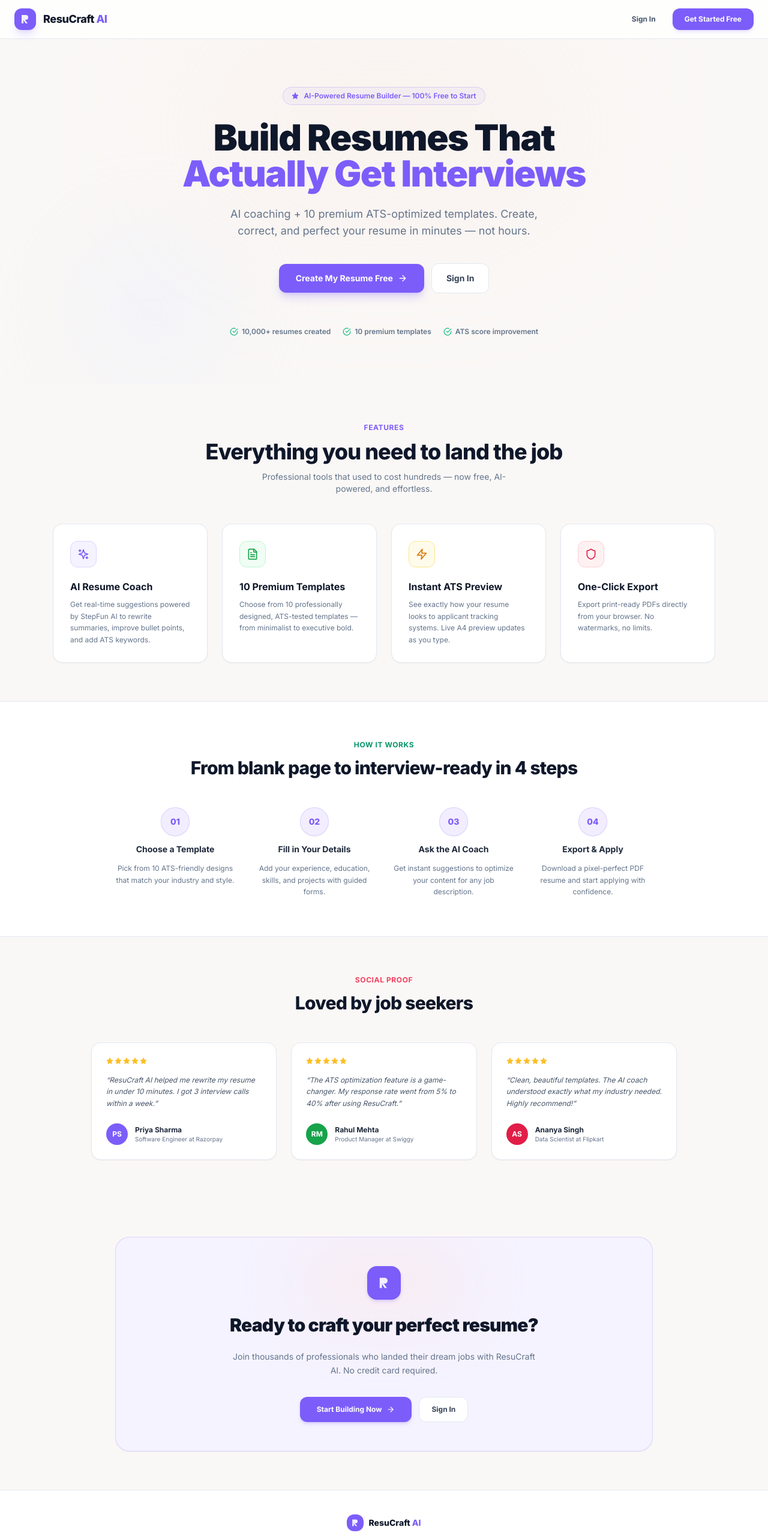
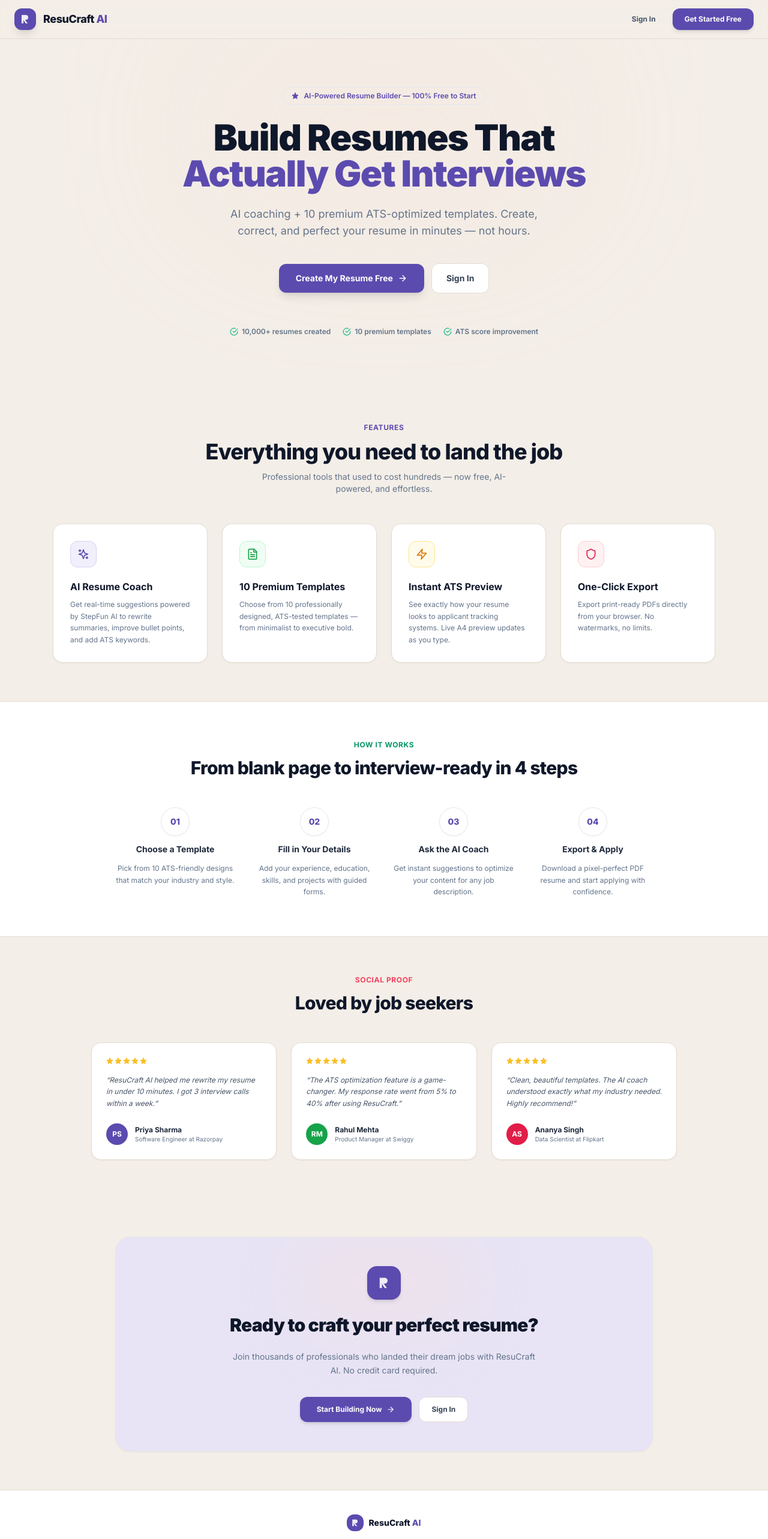
Before and after one commit to Dev-Anubhav/AIresumebuilder, a Next.js app in the folder apps/web/: page / in a window 1280 px wide. Shown: the top 2566 px of the page at 60% size. Built offline with nearby package versions, Linux system fonts and the light colour scheme.

Commit message:
style: refine theme to Warm Linen & Muted Lavender to reduce brightness

```diff
--- a/apps/web/src/app/globals.css
+++ b/apps/web/src/app/globals.css
@@ -4,25 +4,25 @@
 
 @layer base {
   :root {
-    --background: #faf8f6;
+    --background: #f3eee7;
     --foreground: #1e293b;
     --card: #ffffff;
     --card-foreground: #1e293b;
     --popover: #ffffff;
     --popover-foreground: #1e293b;
-    --primary: #7c5dfa;
+    --primary: #5c4baf;
     --primary-foreground: #ffffff;
-    --secondary: #e0e7ff;
-    --secondary-foreground: #4f46e5;
-    --muted: #f1f5f9;
-    --muted-foreground: #64748b;
+    --secondary: #e8e4f5;
+    --secondary-foreground: #483a93;
+    --muted: #e9e3da;
+    --muted-foreground: #6c6356;
     --accent: #ffdcd2;
     --accent-foreground: #832b13;
     --destructive: #fee2e2;
     --destructive-foreground: #991b1b;
-    --border: #e2e8f0;
-    --input: #f8fafc;
-    --ring: #7c5dfa;
+    --border: #e4dcd3;
+    --input: #f8f6f3;
+    --ring: #5c4baf;
     --radius: 0.75rem;
   }
 }
--- a/apps/web/src/app/page.tsx
+++ b/apps/web/src/app/page.tsx
@@ -13,9 +13,9 @@ const features = [
     icon: Sparkles,
     title: 'AI Resume Coach',
     desc: 'Get real-time suggestions powered by StepFun AI to rewrite summaries, improve bullet points, and add ATS keywords.',
-    bg: '#f5f3ff',
-    border: '#ddd6fe',
-    text: '#7c5dfa',
+    bg: '#f1effb',
+    border: '#d9d2f2',
+    text: '#5c4baf',
   },
   {
     icon: FileText,
@@ -49,8 +49,8 @@ const testimonials = [
     role: 'Software Engineer at Razorpay',
     quote: 'ResuCraft AI helped me rewrite my resume in under 10 minutes. I got 3 interview calls within a week.',
     initials: 'PS',
-    bg: '#f5f3ff',
-    color: '#7c5dfa',
+    bg: '#f1effb',
+    color: '#5c4baf',
   },
   {
     name: 'Rahul Mehta',
@@ -80,7 +80,7 @@ const steps = [
 export default function LandingPage() {
   return (
     <div
-      className="min-h-screen text-slate-800 bg-[#faf8f6]"
+      className="min-h-screen text-slate-800 bg-background"
       style={{
         fontFamily: "'Inter', system-ui, sans-serif",
       }}
@@ -97,19 +97,19 @@ export default function LandingPage() {
 
       {/* ── NAV ───────────────────────────────────────────────────────────── */}
       <nav
-        className="border-b border-[#e2e8f0] bg-white/80 backdrop-blur-md sticky top-0 z-50"
+        className="border-b border-border bg-card/80 backdrop-blur-md sticky top-0 z-50"
       >
         <div className="max-w-7xl mx-auto px-6 h-16 flex items-center justify-between">
           {/* Logo */}
           <div className="flex items-center gap-3">
-            <div className="w-9 h-9 rounded-xl bg-[#7c5dfa] flex items-center justify-center shadow-lg shadow-[#7c5dfa]/20">
+            <div className="w-9 h-9 rounded-xl bg-primary flex items-center justify-center shadow-lg shadow-primary/20">
               <svg width="20" height="20" viewBox="0 0 20 20" fill="none">
                 <path d="M4 3h7a4 4 0 0 1 0 8H4V3Z" fill="white" opacity="0.9" />
                 <path d="M4 11h5.5l4.5 6H11L7 11.2V17H4v-6Z" fill="white" />
               </svg>
             </div>
             <span className="font-extrabold text-lg tracking-tight text-slate-900">
-              ResuCraft <span className="text-[#7c5dfa]">AI</span>
+              ResuCraft <span className="text-primary">AI</span>
             </span>
           </div>
 
@@ -123,7 +123,7 @@ export default function LandingPage() {
             </Link>
             <Link
               href="/signup"
-              className="px-5 py-2.5 rounded-lg text-xs font-bold text-white bg-[#7c5dfa] hover:bg-[#6d4ae5] shadow-md shadow-[#7c5dfa]/15 transition"
+              className="px-5 py-2.5 rounded-lg text-xs font-bold text-white bg-primary hover:bg-primary/90 shadow-md shadow-primary/15 transition"
             >
               Get Started Free
             </Link>
@@ -135,13 +135,13 @@ export default function LandingPage() {
       <section className="py-20 px-6 text-center relative overflow-hidden">
         {/* Subtle warm glow background */}
         <div className="absolute top-0 left-1/2 -translate-x-1/2 w-[600px] h-[300px] bg-[#ffdcd2]/20 blur-[120px] pointer-events-none rounded-full" />
-        <div className="absolute bottom-0 left-[10%] w-[250px] h-[250px] bg-[#e0e7ff]/30 blur-[80px] pointer-events-none rounded-full" />
+        <div className="absolute bottom-0 left-[10%] w-[250px] h-[250px] bg-secondary/30 blur-[80px] pointer-events-none rounded-full" />
 
         <div className="relative z-10 max-w-3xl mx-auto space-y-6">
           {/* Badge */}
-          <div className="inline-flex items-center gap-2 px-3.5 py-1.5 rounded-full border border-[#7c5dfa]/20 bg-[#7c5dfa]/5">
-            <Star size={12} className="text-[#7c5dfa]" fill="#7c5dfa" />
-            <span className="text-xs font-semibold text-[#7c5dfa]">
+          <div className="inline-flex items-center gap-2 px-3.5 py-1.5 rounded-full border border-primary/20 bg-primary/5">
+            <Star size={12} className="text-primary" fill="currentColor" />
+            <span className="text-xs font-semibold text-primary">
               AI-Powered Resume Builder — 100% Free to Start
             </span>
           </div>
@@ -149,7 +149,7 @@ export default function LandingPage() {
           {/* Headline */}
           <h1 className="text-4xl md:text-6xl font-black tracking-tight text-slate-900 leading-[1.08]">
             Build Resumes That{' '}
-            <span className="text-[#7c5dfa]">
+            <span className="text-primary">
               Actually Get Interviews
             </span>
           </h1>
@@ -164,14 +164,14 @@ export default function LandingPage() {
           <div className="flex items-center justify-center gap-3 pt-4">
             <Link
               href="/signup"
-              className="inline-flex items-center gap-2 px-7 py-3.5 rounded-xl font-bold text-white bg-[#7c5dfa] hover:bg-[#6d4ae5] shadow-lg shadow-[#7c5dfa]/25 text-sm transition"
+              className="inline-flex items-center gap-2 px-7 py-3.5 rounded-xl font-bold text-white bg-primary hover:bg-primary/90 shadow-lg shadow-primary/25 text-sm transition"
             >
               Create My Resume Free
               <ArrowRight size={16} />
             </Link>
             <Link
               href="/login"
-              className="inline-flex items-center gap-2 px-6 py-3.5 rounded-xl font-bold text-slate-700 bg-white hover:bg-slate-50 border border-slate-200 text-sm transition"
+              className="inline-flex items-center gap-2 px-6 py-3.5 rounded-xl font-bold text-slate-700 bg-card hover:bg-slate-50 border border-border text-sm transition"
             >
               Sign In
             </Link>
@@ -196,7 +196,7 @@ export default function LandingPage() {
       {/* ── FEATURES ──────────────────────────────────────────────────────── */}
       <section className="py-16 px-6 max-w-6xl mx-auto space-y-12">
         <div className="text-center space-y-3">
-          <p className="text-xs font-bold text-[#7c5dfa] tracking-wider uppercase">
+          <p className="text-xs font-bold text-primary tracking-wider uppercase">
             Features
           </p>
           <h2 className="text-3xl md:text-4xl font-extrabold text-slate-900 tracking-tight">
@@ -213,7 +213,7 @@ export default function LandingPage() {
             return (
               <div
                 key={i}
-                className="p-7 rounded-2xl border border-slate-200 bg-white shadow-sm flex flex-col justify-between"
+                className="p-7 rounded-2xl border border-border bg-card shadow-sm flex flex-col justify-between"
               >
                 <div>
                   <div
@@ -234,7 +234,7 @@ export default function LandingPage() {
       </section>
 
       {/* ── HOW IT WORKS ──────────────────────────────────────────────────── */}
-      <section className="py-16 px-6 bg-white border-y border-slate-200">
+      <section className="py-16 px-6 bg-card border-y border-border">
         <div className="max-w-4xl mx-auto space-y-12">
           <div className="text-center space-y-3">
             <p className="text-xs font-bold text-emerald-600 tracking-wider uppercase">
@@ -248,8 +248,8 @@ export default function LandingPage() {
           <div className="grid grid-cols-1 md:grid-cols-4 gap-8">
             {steps.map((step, i) => (
               <div key={i} className="text-center space-y-3">
-                <div className="w-12 h-12 rounded-full bg-[#7c5dfa]/10 border border-[#7c5dfa]/20 flex items-center justify-center mx-auto shadow-sm">
-                  <span className="text-sm font-extrabold text-[#7c5dfa]">{step.num}</span>
+                <div className="w-12 h-12 rounded-full bg-primary/10 border border-primary/20 flex items-center justify-center mx-auto shadow-sm">
+                  <span className="text-sm font-extrabold text-primary">{step.num}</span>
                 </div>
                 <h3 className="font-bold text-sm text-slate-800">{step.title}</h3>
                 <p className="text-slate-500 text-xs leading-relaxed">{step.desc}</p>
@@ -274,7 +274,7 @@ export default function LandingPage() {
           {testimonials.map((t, i) => (
             <div
               key={i}
-              className="p-6 rounded-2xl border border-slate-200 bg-white shadow-sm flex flex-col justify-between"
+              className="p-6 rounded-2xl border border-border bg-card shadow-sm flex flex-col justify-between"
             >
               <div>
                 <div className="flex gap-0.5 mb-4">
@@ -305,11 +305,11 @@ export default function LandingPage() {
 
       {/* ── CTA BANNER ────────────────────────────────────────────────────── */}
       <section className="py-16 px-6">
-        <div className="max-w-4xl mx-auto text-center p-12 rounded-3xl bg-[#f5f3ff] border border-[#7c5dfa]/20 relative overflow-hidden shadow-sm">
+        <div className="max-w-4xl mx-auto text-center p-12 rounded-3xl bg-secondary border border-primary/20 relative overflow-hidden shadow-sm">
           <div className="absolute top-0 left-1/2 -translate-x-1/2 w-[300px] h-[150px] bg-[#ffdcd2]/25 blur-[50px] pointer-events-none rounded-full" />
 
           <div className="relative z-10 space-y-6">
-            <div className="w-14 h-14 rounded-2xl bg-[#7c5dfa] flex items-center justify-center mx-auto shadow-md shadow-[#7c5dfa]/20">
+            <div className="w-14 h-14 rounded-2xl bg-primary flex items-center justify-center mx-auto shadow-md shadow-primary/20">
               <svg width="24" height="24" viewBox="0 0 20 20" fill="none">
                 <path d="M4 3h7a4 4 0 0 1 0 8H4V3Z" fill="white" opacity="0.9" />
                 <path d="M4 11h5.5l4.5 6H11L7 11.2V17H4v-6Z" fill="white" />
@@ -327,14 +327,14 @@ export default function LandingPage() {
             <div className="flex gap-3 justify-center flex-wrap pt-2">
               <Link
                 href="/signup"
-                className="inline-flex items-center gap-2 px-7 py-3 rounded-xl font-bold text-white bg-[#7c5dfa] hover:bg-[#6d4ae5] shadow-md shadow-[#7c5dfa]/20 text-xs transition"
+                className="inline-flex items-center gap-2 px-7 py-3 rounded-xl font-bold text-white bg-primary hover:bg-primary/90 shadow-md shadow-primary/20 text-xs transition"
               >
                 Start Building Now
                 <ArrowRight size={14} />
               </Link>
               <Link
                 href="/login"
-                className="inline-flex items-center gap-2 px-5 py-3 rounded-xl font-bold text-slate-700 bg-white hover:bg-slate-50 border border-slate-200 text-xs transition"
+                className="inline-flex items-center gap-2 px-5 py-3 rounded-xl font-bold text-slate-700 bg-card hover:bg-slate-50 border border-border text-xs transition"
               >
                 Sign In
               </Link>
@@ -344,16 +344,16 @@ export default function LandingPage() {
       </section>
 
       {/* ── FOOTER ────────────────────────────────────────────────────────── */}
-      <footer className="border-t border-slate-200 py-10 text-center bg-white space-y-4">
+      <footer className="border-t border-border py-10 text-center bg-card space-y-4">
         <div className="flex items-center justify-center gap-2">
-          <div className="w-7 h-7 rounded-lg bg-[#7c5dfa] flex items-center justify-center">
+          <div className="w-7 h-7 rounded-lg bg-primary flex items-center justify-center">
             <svg width="16" height="16" viewBox="0 0 20 20" fill="none">
               <path d="M4 3h7a4 4 0 0 1 0 8H4V3Z" fill="white" opacity="0.9" />
               <path d="M4 11h5.5l4.5 6H11L7 11.2V17H4v-6Z" fill="white" />
             </svg>
           </div>
           <span className="font-extrabold text-sm text-slate-900">
-            ResuCraft <span className="text-[#7c5dfa]">AI</span>
+            ResuCraft <span className="text-primary">AI</span>
           </span>
         </div>
         <p className="text-xs text-slate-500">
```
